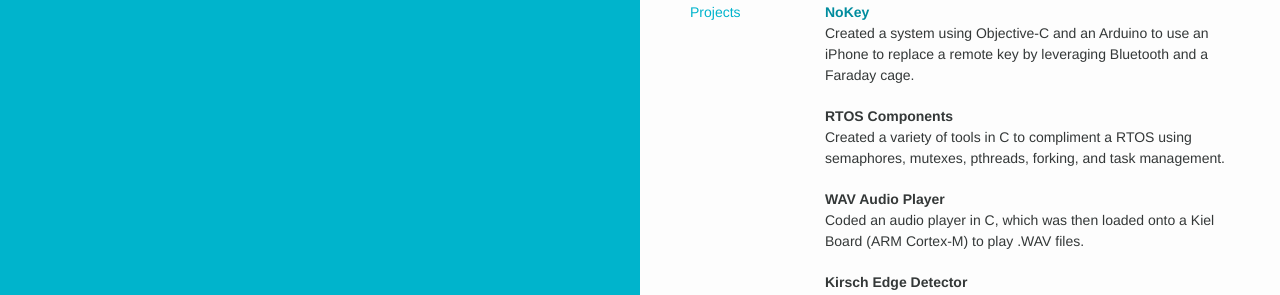
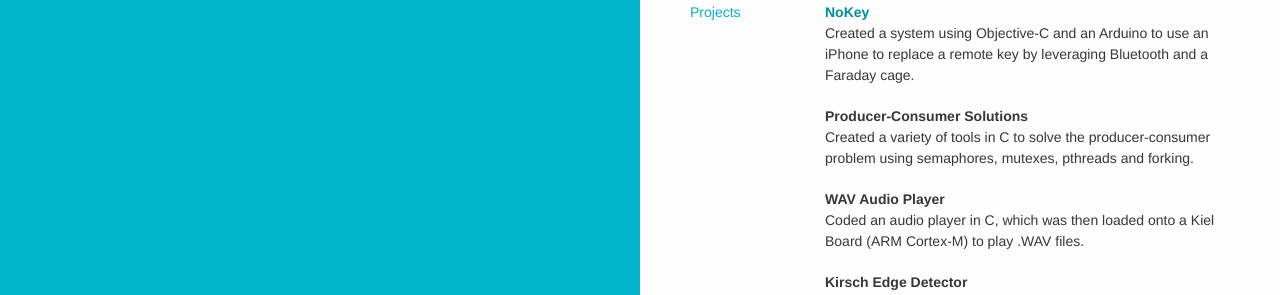
Before and after one commit to ghananigans/ghanan94.github.io, a Jekyll site: the page built from index.html, in a window 1280 px wide and 1184 px high. Shown: the part 524-819 px from the top of the window. Built offline with Jekyll 4.4.1, drawn with Linux system fonts in a browser that asks for light colours; some web fonts are replaced.

Commit message:
Producer-consumer project updated

```diff
--- a/index.html
+++ b/index.html
@@ -62,8 +62,8 @@ layout: default
         </div>
 
         <div class="item">
-          <b>RTOS Components</b>
-          <p>Created a variety of tools in C to compliment a RTOS using semaphores, mutexes, pthreads, forking, and task management.</p>
+          <b>Producer-Consumer Solutions</b>
+          <p>Created a variety of tools in C to solve the producer-consumer problem using semaphores, mutexes, pthreads and forking.</p>
         </div>
 
         <div class="item">
```
